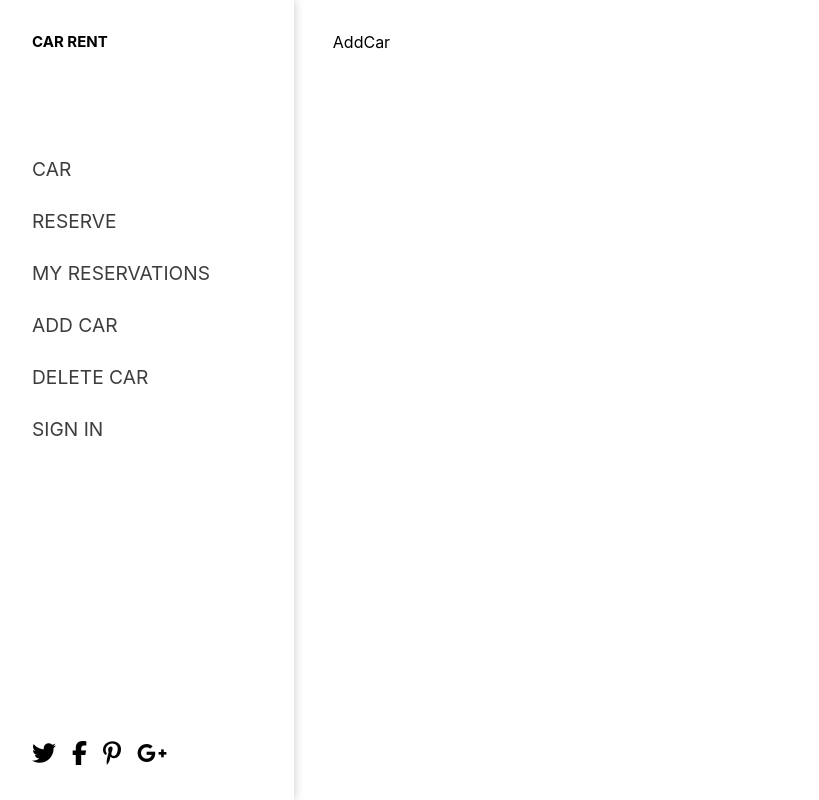
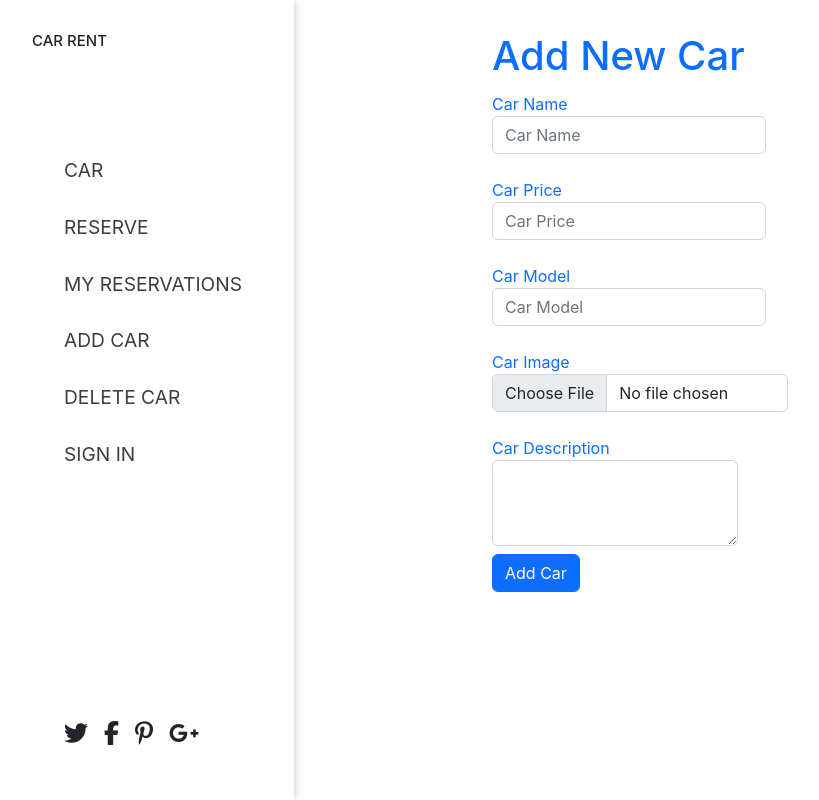
Before and after one commit to Tobby8629/Car_rental_frontend, a React (Create React App) app: page /add in a window 1280 px wide. Shown: the whole page, without its empty margins (0-819 px from the left). Built offline with nearby package versions, Linux system fonts and the light colour scheme.

Commit message:
Add new car form

```diff
--- a/public/index.html
+++ b/public/index.html
@@ -26,6 +26,8 @@
       Learn how to configure a non-root public URL by running `npm run build`.
     -->
     <title>React App</title>
+    <link rel="stylesheet" href="https://cdn.jsdelivr.net/npm/bootstrap@5.2.3/dist/css/bootstrap.min.css" integrity="sha384-rbsA2VBKQhggwzxH7pPCaAqO46MgnOM80zW1RWuH61DGLwZJEdK2Kadq2F9CUG65" crossorigin="anonymous">
+
   </head>
   <body>
     <noscript>You need to enable JavaScript to run this app.</noscript>
@@ -40,5 +42,6 @@
       To begin the development, run `npm start` or `yarn start`.
       To create a production bundle, use `npm run build` or `yarn build`.
     -->
+    <script src="https://cdn.jsdelivr.net/npm/bootstrap@5.2.3/dist/js/bootstrap.min.js" integrity="sha384-cuYeSxntonz0PPNlHhBs68uyIAVpIIOZZ5JqeqvYYIcEL727kskC66kF92t6Xl2V" crossorigin="anonymous"></script>
   </body>
 </html>
--- a/src/components/AddCar.jsx
+++ b/src/components/AddCar.jsx
@@ -2,7 +2,83 @@ import React from 'react';
 
 function AddCar() {
   return (
-    <section>AddCar</section>
+    <section className="container w-50">
+      <div className="row d-flex justify-content-center align-items-center">
+        <div className="col-md-6">
+          <h1 className="text-primary pb-1">Add New Car</h1>
+          <form>
+            <div className="mb-3">
+              <label htmlFor="carname" className="form-label text-primary">
+                Car Name
+                <input
+                  type="text"
+                  id="carname"
+                  className="form-control"
+                  placeholder="Car Name"
+                  required
+                />
+              </label>
+            </div>
+            <div className="mb-3">
+              <label htmlFor="carPrice" className="form-label text-primary">
+                Car Price
+
+                <input
+                  type="number"
+                  className="form-control"
+                  id="carPrice"
+                  placeholder="Car Price"
+                  required
+                />
+              </label>
+            </div>
+
+            <div className="mb-3">
+              <label htmlFor="carmodel" className="form-label text-primary">
+                Car Model
+
+                <input
+                  type="number"
+                  className="form-control"
+                  id="carmodel"
+                  placeholder="Car Model"
+                  required
+                />
+              </label>
+            </div>
+
+            <div className="mb-3">
+              <label htmlFor="carImage" className="form-label text-primary">
+                Car Image
+
+                <input
+                  type="file"
+                  className="form-control"
+                  id="carImage"
+                  placeholder="Car Image"
+                  required
+                />
+              </label>
+            </div>
+
+            <div className="mb-3">
+              <label htmlFor="carDescription" className="form-label text-primary">
+                Car Description
+
+                <textarea
+                  className="form-control"
+                  id="carDescription"
+                  rows="3"
+                />
+              </label>
+              <div className="mb-3">
+                <input type="submit" className="btn btn-primary" value="Add Car" />
+              </div>
+            </div>
+          </form>
+        </div>
+      </div>
+    </section>
   );
 }
 
```
